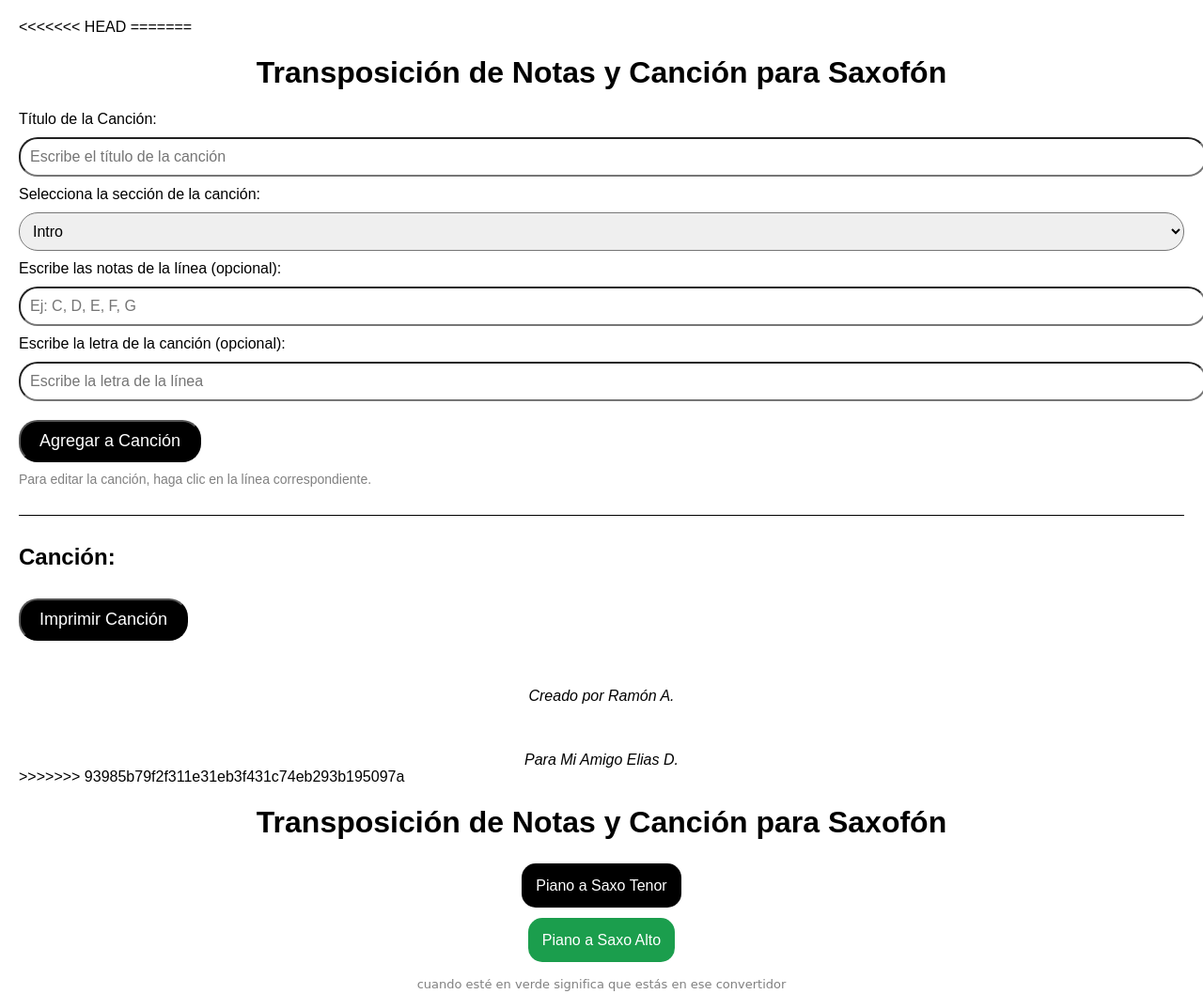
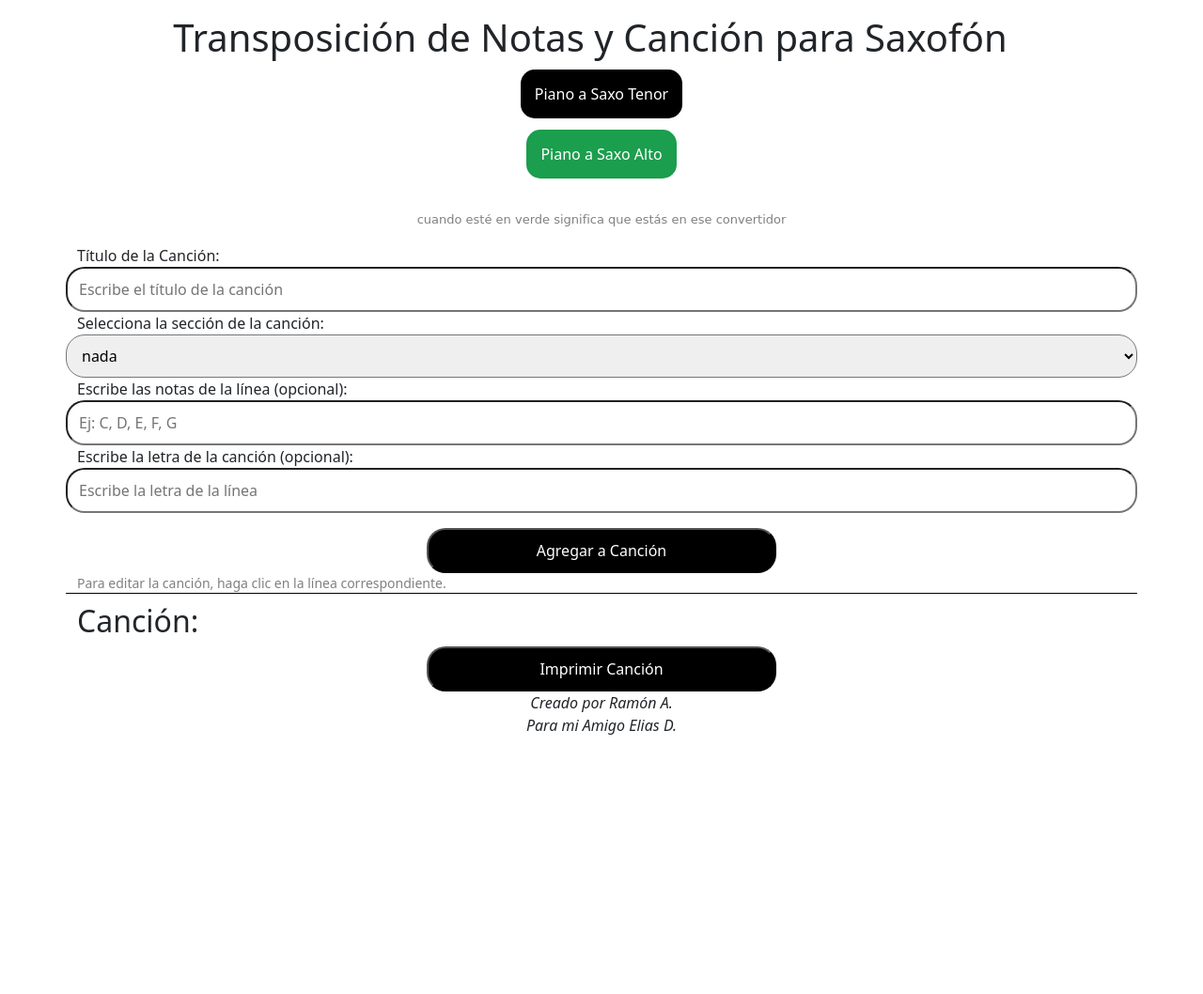
Before and after one commit to monchistrolis/Convertidor-de-Notas, a plain HTML site: page index.html in a window 1280 px wide. Shown: the top 1058 px of the page at 94% size. After the commit the page ends 800 px from the top, so only its background shows below. Drawn offline with nearby package versions, Linux system fonts and the light colour scheme.

Commit message:
principal

```diff
--- a/css.css
+++ b/css.css
@@ -28,6 +28,7 @@
             border-radius: 15px;
         }
         .btnBotonesPaginas4{
+
             margin: 20px;
             text-decoration: none;
             background: black;
--- a/index.html
+++ b/index.html
@@ -5,6 +5,12 @@
     <meta name="viewport" content="width=device-width, initial-scale=1.0" />
     <link rel="stylesheet" href="/css.css" />
     <link rel="icon" href="/saxofon.png" />
+    <link
+      href="https://cdn.jsdelivr.net/npm/bootstrap@5.3.3/dist/css/bootstrap.min.css"
+      rel="stylesheet"
+      integrity="sha384-QWTKZyjpPEjISv5WaRU9OFeRpok6YctnYmDr5pNlyT2bRjXh0JMhjY6hW+ALEwIH"
+      crossorigin="anonymous"
+    />
     <script
       src="https://cdn.jsdelivr.net/npm/bootstrap@5.3.3/dist/js/bootstrap.bundle.min.js"
       integrity="sha384-YvpcrYf0tY3lHB60NNkmXc5s9fDVZLESaAA55NDzOxhy9GkcIdslK1eN7N6jIeHz"
@@ -27,69 +33,7 @@
         }
       }
     </style>
-<<<<<<< HEAD
   </head>
-=======
-</head>
-
-<body>
-    <div class="d-flex justify-content-center col-lg-12 col-md-8 col-10 ">
-        <h1 class="d-flex justify-content-center">Transposición de Notas y Canción para Saxofón</h1>
-    </div>
-    <div class="container">
-        <div class="row">
-            <!-- Campo para el título de la canción -->
-            <label for="inputTitulo">Título de la Canción:</label>
-            <input type="text" id="inputTitulo" placeholder="Escribe el título de la canción">
-
-            <!-- Selector para el tipo de sección -->
-            <label for="seccion">Selecciona la sección de la canción:</label>
-            <select id="seccion">
-                <option value="Intro">Intro</option>
-                <option value="Verso">Verso</option>
-                <option value="PreCoro">PreCoro</option>
-                <option value="Coro">Coro</option>
-                <option value="Puente">Puente</option>
-                <option value="Instrumental">Instrumental</option>
-                <option value="Final">Final</option>
-            </select>
-
-            <!-- Campos para notas y letra -->
-            <label for="inputNotas">Escribe las notas de la línea (opcional):</label>
-            <input type="text" id="inputNotas" placeholder="Ej: C, D, E, F, G">
-
-            <label for="inputLetra">Escribe la letra de la canción (opcional):</label>
-            <input type="text" id="inputLetra" placeholder="Escribe la letra de la línea">
-
-            <div class="d-flex justify-content-center">
-                <!-- Botón para agregar la línea a la canción -->
-                <button class="btnagregar col-lg-4 col-md-8 col-sm-10 col-10" id="agregarBtn"
-                    onclick="agregarLinea()">Agregar a Canción</button>
-
-                <!-- Botón para guardar cambios en la edición -->
-                <button class="btnagregar" id="guardarBtn" style="display:none;" onclick="guardarCambios()">Guardar
-                    Cambios</button>
-            </div>
-
-            <!-- Leyenda para indicar cómo editar -->
-            <div class="leyenda">Para editar la canción, haga clic en la línea correspondiente.</div>
-
-            <!-- Sección donde se mostrará la canción -->
-            <div id="cancion" class="cancion">
-                <h2 id="tituloCancion">Canción:</h2>
-                <!-- Aquí se mostrará la canción -->
-            </div>
-
-            <!-- Botón para imprimir -->
-            <div class="d-flex justify-content-center">
-                <button class="btnimprimir col-lg-4 col-md-8 col-sm-10 col-10 " onclick="imprimirCancion()">Imprimir
-                    Canción</button>
-            </div>
-
-            <!-- Texto creado por -->
-            <div class="creado-por" id="creadoPor">Creado por Ramón A.</div>
-             <div class="creado-por" id="creadoPor">Para Mi Amigo Elias D.</div>
->>>>>>> 93985b79f2f311e31eb3f431c74eb293b195097a
 
   <body>
     <div class="container col-lg-12 col-md-8 col-12">
@@ -100,24 +44,27 @@
       </div>
     </div>
 
-    <div class="container col-lg-12">
-      <div class="row">
+    <div class="container-fluid">
+      <div class="row mt-3">
         <div class="btnpaginas">
-          <a class="btnBotonesPaginas1 " href="/pag2.html">Piano a Saxo Tenor</a>
+          <a class="btnBotonesPaginas1" href="/pag2.html">Piano a Saxo Tenor</a>
         </div>
+      </div>
+      <br />
+
+      <div class="row mt-3">
         <div class="btnpaginas">
           <a class="btnBotonesPaginas2" href="/index.html">Piano a Saxo Alto</a>
         </div>
-        <blockquote>
-          cuando esté en verde significa que estás en ese convertidor
-        </blockquote>
       </div>
     </div>
+    <blockquote class="mt-5">
+      cuando esté en verde significa que estás en ese convertidor
+    </blockquote>
 
     <div class="container">
       <div class="row">
-        <div class="">
-          <!-- Campo para el título de la canción -->
+        <!-- Campo para el título de la canción -->
         <label for="inputTitulo">Título de la Canción:</label>
         <input
           type="text"
@@ -127,8 +74,8 @@
 
         <!-- Selector para el tipo de sección -->
         <label for="seccion">Selecciona la sección de la canción:</label>
-        <select class="" id="seccion">
-          <option value="">Solo Notas</option>
+        <select id="seccion">
+          <option value="">nada</option>
           <option value="Intro">Intro</option>
           <option value="Verso">Verso</option>
           <option value="PreCoro">PreCoro</option>
@@ -148,8 +95,6 @@
           id="inputLetra"
           placeholder="Escribe la letra de la línea"
         />
-        </div>
-
 
         <div class="d-flex justify-content-center">
           <!-- Botón para agregar la línea a la canción -->
@@ -195,14 +140,15 @@
 
         <!-- Texto creado por -->
         <div class="creado-por" id="creadoPor">Creado por Ramón A.</div>
+        <div class="creado-por" id="creadoPor">Para mi Amigo Elias D.</div>
+
       </div>
     </div>
 
     <script>
       const notas = {
-        'C': 0, 'C#': 1, 'D': 2, 'D#': 3, 'E': 4,
-        'F': 5, 'F#': 6, 'G': 7, 'G#': 8, 'A': 9,
-        'A#': 10, 'B': 11
+        'C': 0, 'C#': 1, 'D': 2, 'D#': 3, 'E': 4, 'F': 5, 'F#': 6,
+        'G': 7, 'G#': 8, 'A': 9, 'A#': 10, 'B': 11
       };
 
       const notasInverso = Object.keys(notas).reduce((obj, key) => {
@@ -269,32 +215,16 @@
         const seccion = linea.querySelector('.seccion').innerText;
         const letra = linea.querySelector('div:not(.seccion):not(.notas)') ? linea.querySelector('div:not(.seccion):not(.notas)').innerText : '';
 
-        // Obtener las notas transpuestas desde el div de notas
-        const notasTranspuestas = linea.querySelector('.notas').innerText;
+        const notasOriginales = linea.querySelector('.notas').innerText;
 
-        // Invertir la transposición para obtener las notas originales
-        const notasOriginales = invertirTransposicion(notasTranspuestas);
-
-        // Cargar los valores en los campos de input
         document.getElementById('seccion').value = seccion;
         document.getElementById('inputNotas').value = notasOriginales;
         document.getElementById('inputLetra').value = letra;
 
-        // Guardar referencia a la línea que estamos editando
         lineaEditando = linea;
 
-        // Mostrar botón de "Guardar Cambios" y ocultar "Agregar"
         document.getElementById('guardarBtn').style.display = 'inline-block';
         document.getElementById('agregarBtn').style.display = 'none';
-      }
-
-      function invertirTransposicion(notas) {
-        return notas.split(',').map(nota => {
-          let semitonos = notas[nota.trim().toUpperCase()];
-          if (semitonos === undefined) return "Nota no válida";
-          let nuevaNota = (semitonos + 3) % 12; // Invertir la transposición
-          return notasInverso[nuevaNota];
-        }).join(', ');
       }
 
       function guardarCambios() {
@@ -303,18 +233,15 @@
           const notas = document.getElementById('inputNotas').value;
           const letra = document.getElementById('inputLetra').value;
 
-          // Transponer las notas nuevamente
-          const notasTranspuestas = transponerNotas(notas);
-
-          // Actualizar el contenido de la línea editando
           lineaEditando.querySelector('.seccion').innerText = seccion;
-          lineaEditando.querySelector('.notas').innerText = notasTranspuestas;
+          lineaEditando.querySelector('.notas').innerText = notas;
           lineaEditando.querySelector('div:not(.seccion):not(.notas)').innerText = letra;
 
-          // Limpiar los campos de input
           document.getElementById('inputNotas').value = '';
           document.getElementById('inputLetra').value = '';
+
           lineaEditando = null;
+
           document.getElementById('guardarBtn').style.display = 'none';
           document.getElementById('agregarBtn').style.display = 'inline-block';
         }
@@ -324,11 +251,5 @@
         window.print();
       }
     </script>
-<<<<<<< HEAD
   </body>
-=======
-
-</body>
-
->>>>>>> 93985b79f2f311e31eb3f431c74eb293b195097a
 </html>
```
Also changed, not shown: pag2.html (+78 -48 lines).
